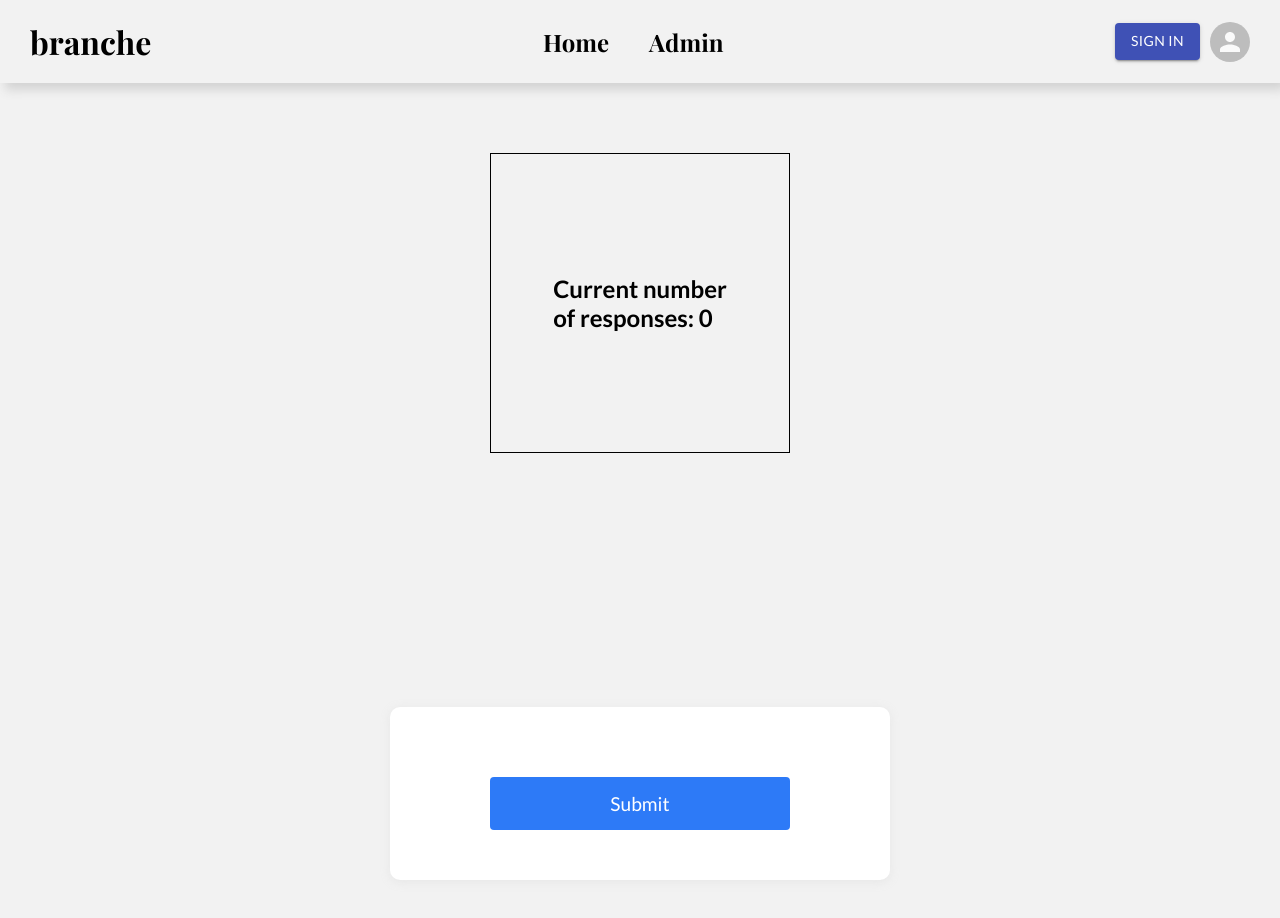
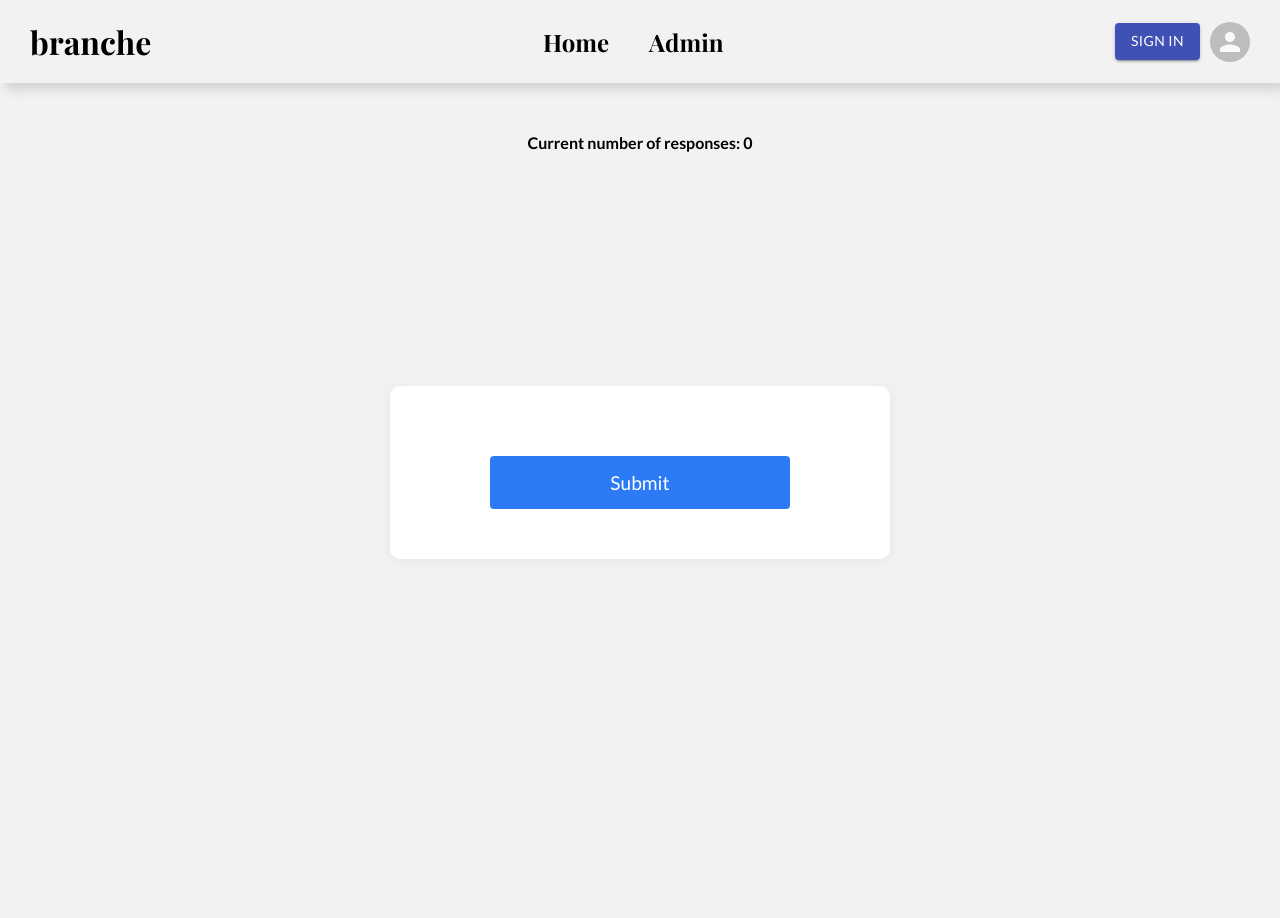
Before and after one commit to mzpeng1/probable-carnival, a React (Create React App) app in the folder front/: page /event/1 in a window 1280 px wide. Shown: the top 918 px of the page. After the commit the page ends 800 px from the top, so only its background shows below. Built offline with nearby package versions, Linux system fonts and the light colour scheme; no server answers; a web font is replaced by a local one.

Commit message:
tiny change

```diff
--- a/front/src/components/EventDash.css
+++ b/front/src/components/EventDash.css
@@ -9,13 +9,3 @@
     margin-top: 20px;
     font-family: Playfair display, serif;
 }
-
-.number {
-    width: 300px;
-    height: 300px;
-    display: flex;
-    justify-content: center;
-    align-items: center;
-    border: 1px solid black;
-    margin: 20px;
-}
--- a/front/src/components/EventDash.js
+++ b/front/src/components/EventDash.js
@@ -25,7 +25,7 @@ const EventDash = (props) => {
             <div className="eventDash">
                 <h1>{event ? event.name : ""}</h1>
                 <div className="dashboard">
-                    <div className="number"><h2>Current number <br></br>of responses: {event ? event.responses.length : 0}</h2></div>
+                    <div className="number"><h4>Current number of responses: {event ? event.responses.length : 0}</h4></div>
                 </div>
             </div>
             <ResponseForm id={current}/>
```
